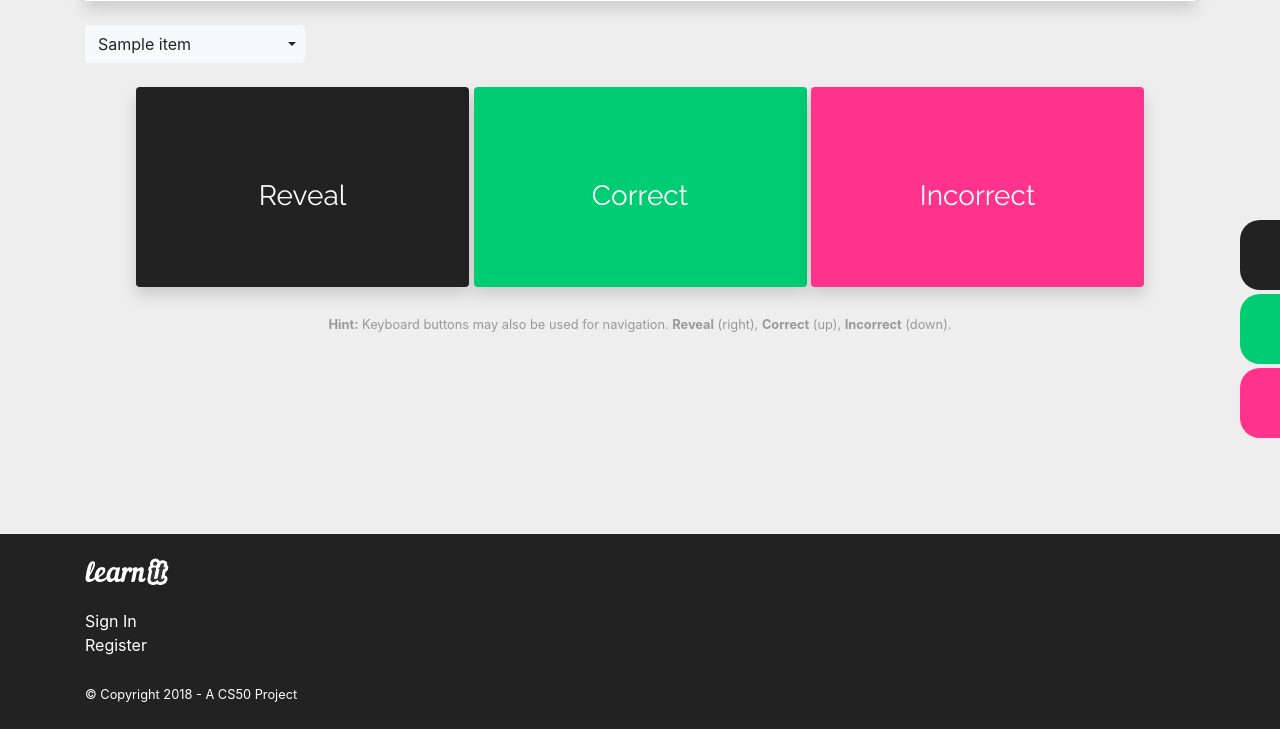
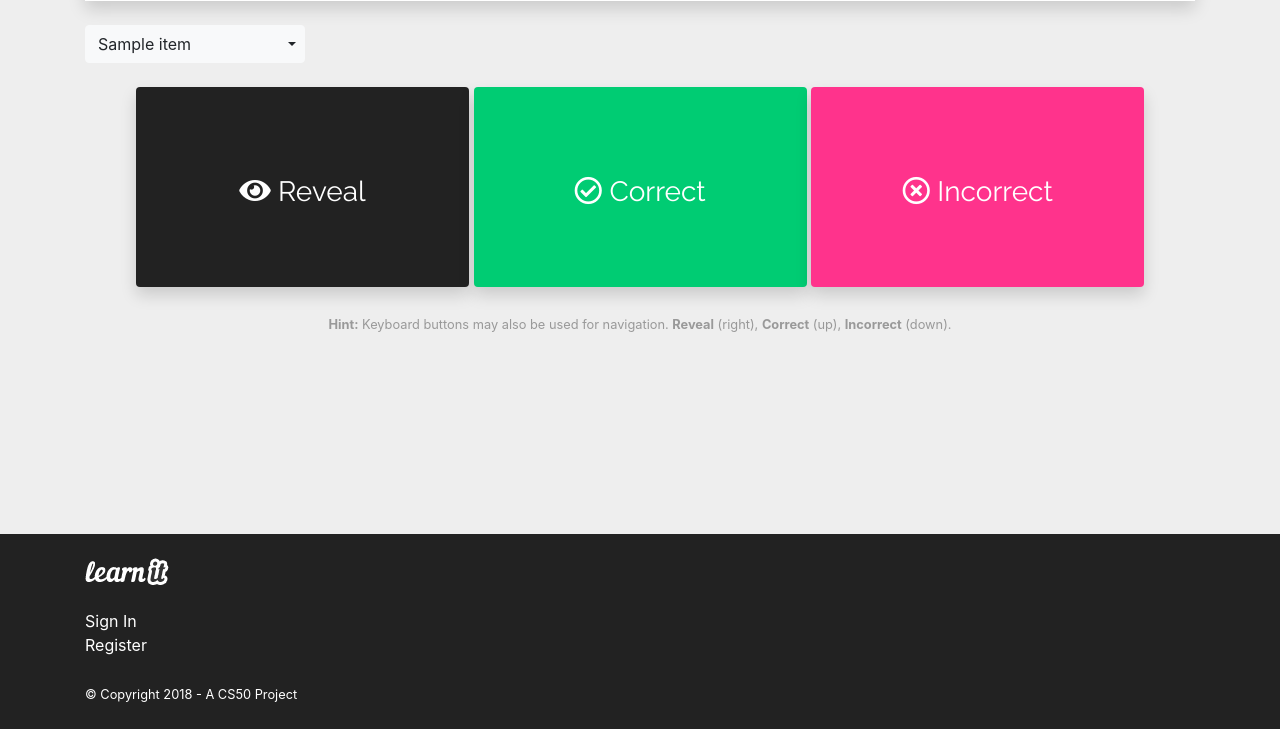
Before and after one commit to vsnry/learnit, a Django app: template app/templates/app/home.html in a window 1280 px wide. Shown: the part 346-1075 px from the top of the page. Run offline with Django 3.2, Linux system fonts and the light colour scheme; the template is opened without the code that fills it: most values are stand-ins (such as "Sample title", 1, 10 or a date in 2020); some libraries are stand-ins or nearby versions.

Commit message:
Icons added

```diff
--- a/app/static/css/override.css
+++ b/app/static/css/override.css
@@ -124,6 +124,19 @@ table, tr, td {
 .actions {
     text-align: center;
 }
+@media only screen and (max-width: 1080px) {
+    .actions {
+        display: none;
+    }
+    .notes {
+        display: none;
+    }
+}
+@media only screen and (min-width: 1080px) {
+    .round-actions-location {
+        display: none;
+    }
+}
 .actions a {
     background-color: #222222;
     color: #ffffff;
@@ -132,7 +145,7 @@ table, tr, td {
     height: 200px;
     border-radius: 4px;
     text-align: center;
-    padding-top: 88px;
+    padding-top: 84px;
     font-family: 'Raleway', sans-serif;
     font-size: 28px;
 }
--- a/app/templates/app/home.html
+++ b/app/templates/app/home.html
@@ -213,26 +213,28 @@
             <br>
 
             <div class="actions">
-                <a href="javascript:void(0)" class="shadow" onclick="revealNext();" id="reveal-next">Reveal</a>
-                <a href="javascript:void(0)" class="shadow" id="mark-correct" onclick="markCorrect();">Correct</a>
-                <a href="javascript:void(0)" class="shadow" id="mark-incorrect" onclick="markIncorrect();">Incorrect</a>
+                <a href="javascript:void(0)" class="shadow" onclick="revealNext();" id="reveal-next"><i class="fas fa-eye"></i> Reveal</a>
+                <a href="javascript:void(0)" class="shadow" id="mark-correct" onclick="markCorrect();"><i class="far fa-check-circle"></i> Correct</a>
+                <a href="javascript:void(0)" class="shadow" id="mark-incorrect" onclick="markIncorrect();"><i class="far fa-times-circle"></i> Incorrect</a>
             </div>
 
             <div class="round-actions-location">
                 <div class="round-actions" onclick="revealNext();">
-                    <a href="javascript:void(0)"></a>
+                    <a href="javascript:void(0)"><i class="fas fa-eye"></i></a>
                 </div>
                 <div class="round-actions" onclick="markCorrect();" style="background-color: #00cc73;">
-                    <a href="javascript:void(0)"></a>
+                    <a href="javascript:void(0)"><i class="far fa-check-circle"></i></a>
                 </div>
                 <div class="round-actions" onclick="markIncorrect();" style="background-color: #ff338c;">
-                    <a href="javascript:void(0)"></a>
+                    <a href="javascript:void(0)"><i class="far fa-times-circle"></i></a>
                 </div>
             </div>
 
             <br>
-            <center><small style="color: #999999;"><strong>Hint:</strong> Keyboard buttons may also be used for navigation.
-            <strong>Reveal</strong> (right), <strong>Correct</strong> (up), <strong>Incorrect</strong> (down).</small></center>
+            <div class="notes">
+                <center><small style="color: #999999;"><strong>Hint:</strong> Keyboard buttons may also be used for navigation.
+                <strong>Reveal</strong> (right), <strong>Correct</strong> (up), <strong>Incorrect</strong> (down).</small></center>
+            </div>
         </div>
         <br>
 
```
Also changed, not shown: db.sqlite3.
